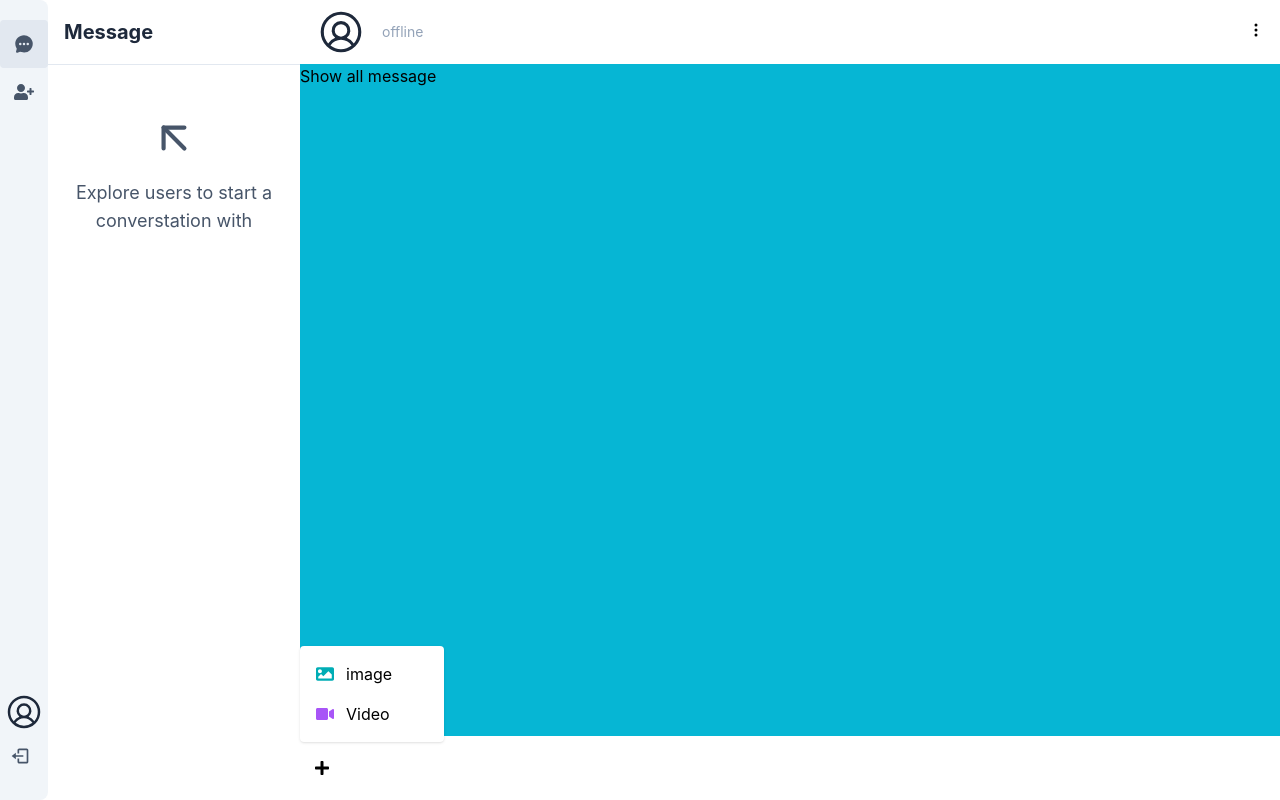
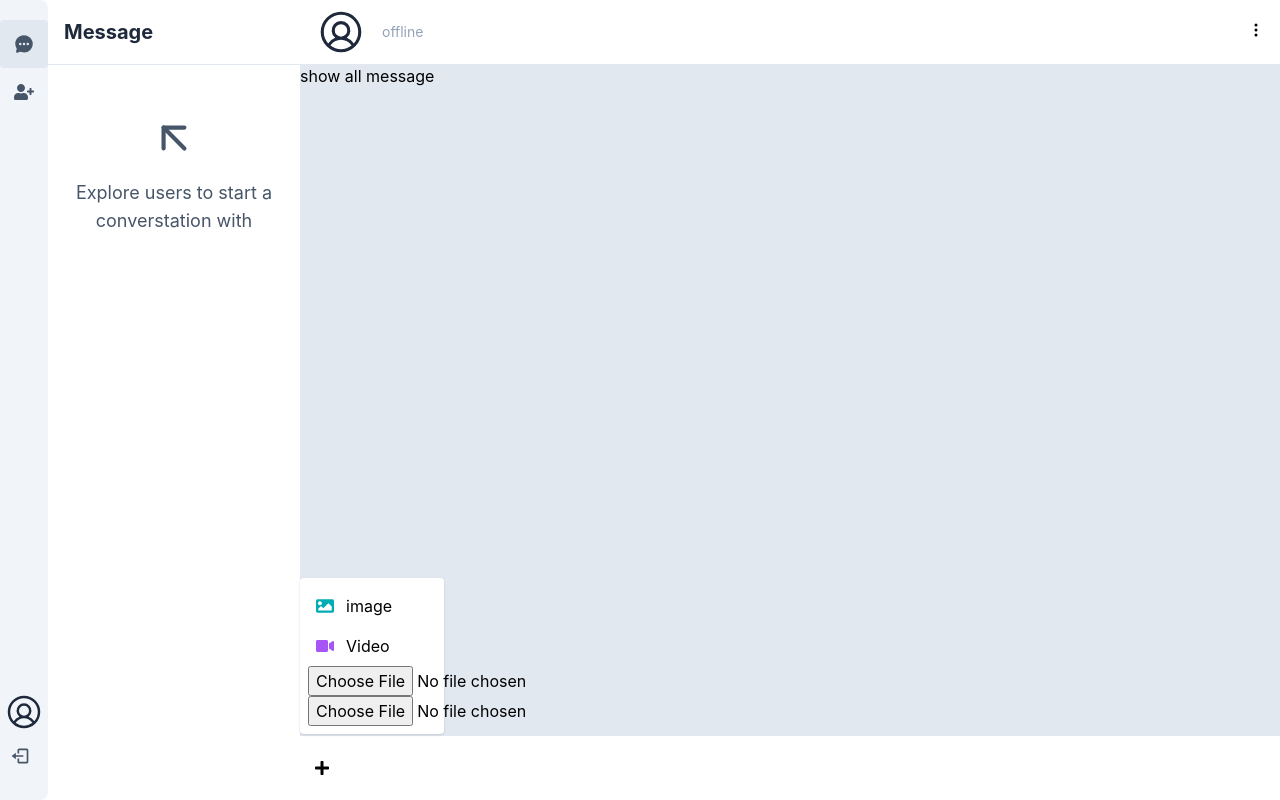
Before and after one commit to GaromaMakure/Chat-App, a React (Create React App) app in the folder client/: page /1 in a window 1280 px wide. Both pictures are taken after a click on the button 322 px from the left and 768 px from the top of the page. Built offline with nearby package versions, Linux system fonts and the light colour scheme; no server answers.

Commit message:
updating the client components

```diff
--- a/client/src/components/MessagePage.js
+++ b/client/src/components/MessagePage.js
@@ -8,6 +8,9 @@ import { FaAngleLeft } from "react-icons/fa";
 import { FaPlus } from "react-icons/fa";
 import { FaImage } from "react-icons/fa";
 import { FaVideo } from "react-icons/fa";
+import uploadFile from "../helpers/uploadFile";
+import { IoCloseSharp } from "react-icons/io5";
+import Loading from "./Loading";
 const MessagePage = () => {
   const params = useParams();
   const socketConnection = useSelector(
@@ -21,7 +24,56 @@ const MessagePage = () => {
     online: false,
     _id: "",
   });
-  console.log("params", params.userId);
+  const [openImageVideoUpload, setOpenImageVideoUpload] = useState(false);
+  const [message, setMessage] = useState({
+    text: "",
+    imageUrl: "",
+    videoUrl: "",
+  });
+  const [loading, setLoading] = useState(false);
+  const handleUploadImageVideoOpen = () => {
+    setOpenImageVideoUpload((preve) => !preve);
+  };
+  const handleUploadImage = async (e) => {
+    const file = e.target.files[0];
+    setLoading(true);
+    const uploadPhoto = await uploadFile(file);
+    setLoading(false);
+    setMessage((preve) => {
+      return {
+        ...preve,
+        imageUrl: uploadPhoto.url,
+      };
+    });
+  };
+  const handleClearUploadImage = () => {
+    setMessage((preve) => {
+      return {
+        ...preve,
+        imageUrl: "",
+      };
+    });
+  };
+  const handleUploadVideo = async (e) => {
+    const file = e.target.files[0];
+    setLoading(true);
+    const uploadPhoto = await uploadFile(file);
+    setLoading(false);
+    setMessage((preve) => {
+      return {
+        ...preve,
+        videoUrl: uploadPhoto.url,
+      };
+    });
+  };
+  const handleClearUploadVideo = () => {
+    setMessage((preve) => {
+      return {
+        ...preve,
+        videoUrl: "",
+      };
+    });
+  };
 
   useEffect(() => {
     if (socketConnection) {
@@ -67,17 +119,62 @@ const MessagePage = () => {
         </div>
       </header>
       {/* show all messages */}
-      <section className="h-[calc(100vh-128px)]  bg-cyan-500 overflow-x-hidden overflow-y-scroll scrollbar">
-        Show all message
+      <section className="h-[calc(100vh-128px)]  overflow-x-hidden overflow-y-scroll scrollbar">
+        {/* upload image display */}
+        {message.imageUrl && (
+          <div className="w-full h-full bg-slate-700 bg-opacity-30 flex justify-center items-center rounded overflow-hidden ">
+            <div
+              className="w-fit p-2 absolute top-0 right-0 cursor-pointer hover:text-red-500"
+              onClick={handleClearUploadImage}
+            >
+              <IoCloseSharp size={20} />
+            </div>
+            <div className="bg-white p-3">
+              <img
+                src={message.imageUrl}
+                width={300}
+                height={300}
+                alt="uploadImage"
+                className="aspect-square aspect-video w-full h-full max-w-sm m-2 object-scale-down"
+              />
+            </div>
+          </div>
+        )}
+        {/* upload video display */}
+        {message.videoUrl && (
+          <div className="w-full h-full bg-slate-700 bg-opacity-30 flex justify-center items-center rounded overflow-hidden ">
+            <div
+              className="w-fit p-2 absolute top-0 right-0 cursor-pointer hover:text-red-500"
+              onClick={handleClearUploadVideo}
+            >
+              <IoCloseSharp size={20} />
+            </div>
+            <div className="bg-white p-3">
+              <video
+                src={message.videoUrl}
+                className="aspect-square aspect-video w-full h-full max-w-sm m-2 object-scale-down"
+                controls
+                muted
+                autoPlay
+              />
+            </div>
+          </div>
+        )}
+        {loading && <Loading />}
+        show all message
       </section>
       {/* send message */}
       <section className="h-16 bg-white flex items-center  ">
         <div className=" relative">
-          <button className="flex justify-center items-center w-11 h-11 rounded-full hover:bg-primary hover:text-white">
+          <button
+            onClick={handleUploadImageVideoOpen}
+            className="flex justify-center items-center w-11 h-11 rounded-full hover:bg-primary hover:text-white"
+          >
             <FaPlus />
           </button>
           {/* video and image */}
-          <div className="bg-white shadow rounded absolute bottom-12 w-36 p-2">
+          {openImageVideoUpload && (
+            <div className="bg-white shadow rounded absolute bottom-14 w-36 p-2">
               <form>
                 <label
                   htmlFor="uploadImage"
@@ -97,8 +194,19 @@ const MessagePage = () => {
                   </div>
                   <p>Video</p>
                 </label>
+                <input
+                  type="file"
+                  id="uploadImage"
+                  onChange={handleUploadImage}
+                />
+                <input
+                  type="file"
+                  id="uploadVideo"
+                  onChange={handleUploadVideo}
+                />
               </form>
             </div>
+          )}
         </div>
       </section>
     </div>
```
Also changed, not shown: 1 other file (tests, documents, lock files or other folders). Lines whose indentation alone changed are shown as unchanged.
